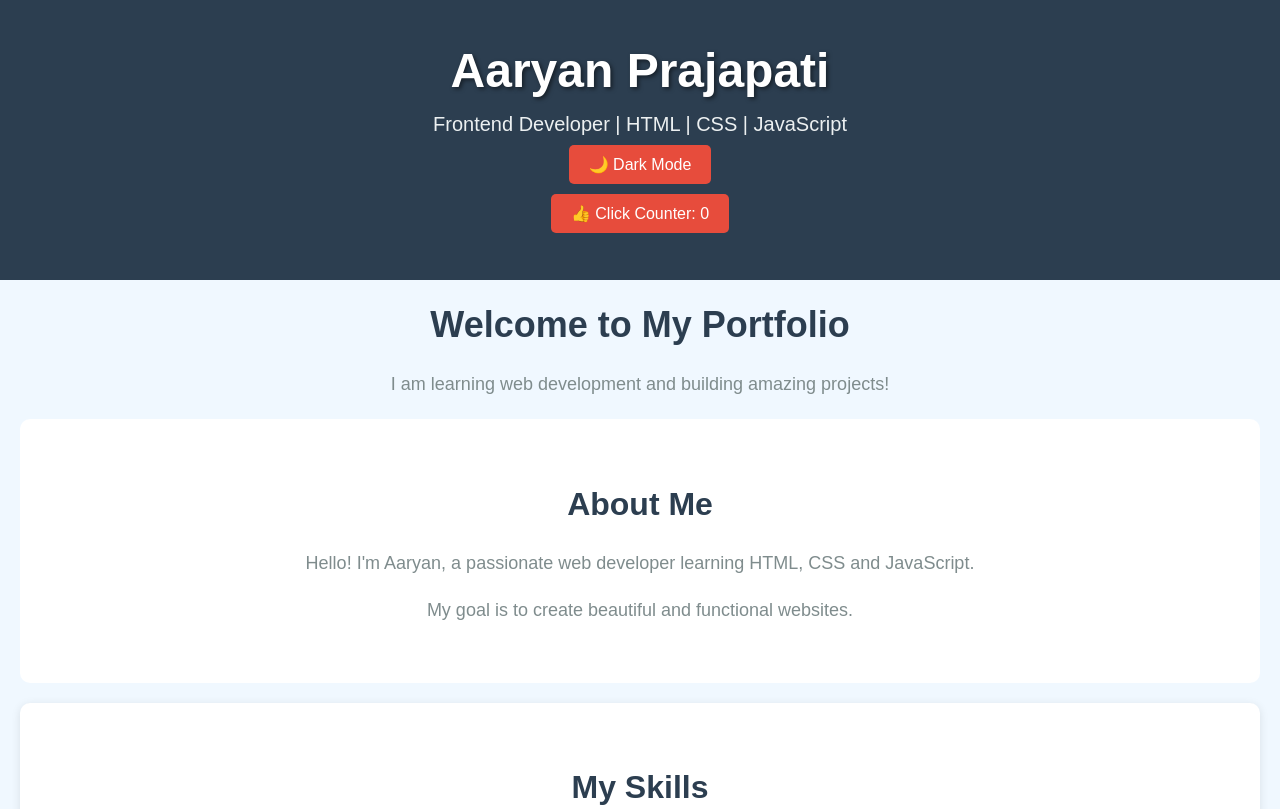
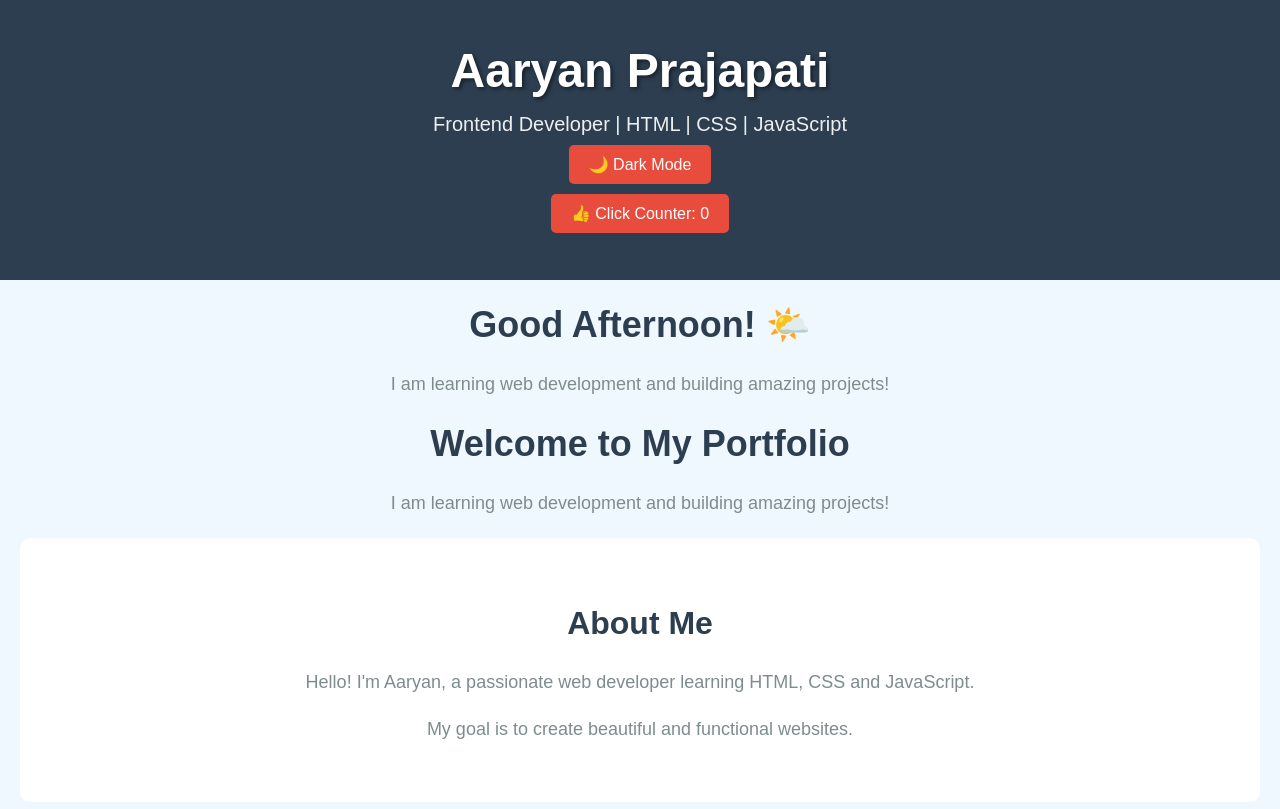
Before and after one commit to aaryan-pra/my-portfolio-website, a plain HTML site: page home.html in a window 1280 px wide. Shown: the top 809 px of the page. Drawn offline with Linux system fonts and the light colour scheme.

Commit message:
Update home.html

```diff
--- a/home.html
+++ b/home.html
@@ -268,9 +268,13 @@ button:hover {
 </div>
         </div>
     </div>
-    <div class="content">
+    <div class="content"><div class="content">
+    <h1 id="greeting">Welcome to My Portfolio</h1>
+    <p>I am learning web development and building amazing projects!</p>
+</div>
         <h1>Welcome to My Portfolio</h1>
         <p>I am learning web development and building amazing projects!</p>
+
     </div>
     <div class="about">
         <h2>About Me</h2>
@@ -358,12 +362,27 @@ function countClicks() {
     document.getElementById('clickCount').innerText = clickCount;
 }
 </script>
+</script>
 
+<script>
+// Dynamic Greeting Function
+function updateGreeting() {
+    const hour = new Date().getHours();
+    const greetingElement = document.getElementById('greeting');
+
+    if (hour < 12) {
+        greetingElement.innerHTML = 'Good Morning! ☀️';
+    } else if (hour < 17) {
+        greetingElement.innerHTML = 'Good Afternoon! 🌤️';
+    } else if (hour < 21) {
+        greetingElement.innerHTML = 'Good Evening! 🌙';
+    } else {
+        greetingElement.innerHTML = 'Good Night! 🌟';
+    }
+}
+
+// Page load par greeting update karega
+updateGreeting();
+</script>
 </body>
 </html>
-</body>
-</html>
-</body>
-</body>
-</body>
-</html>
```
